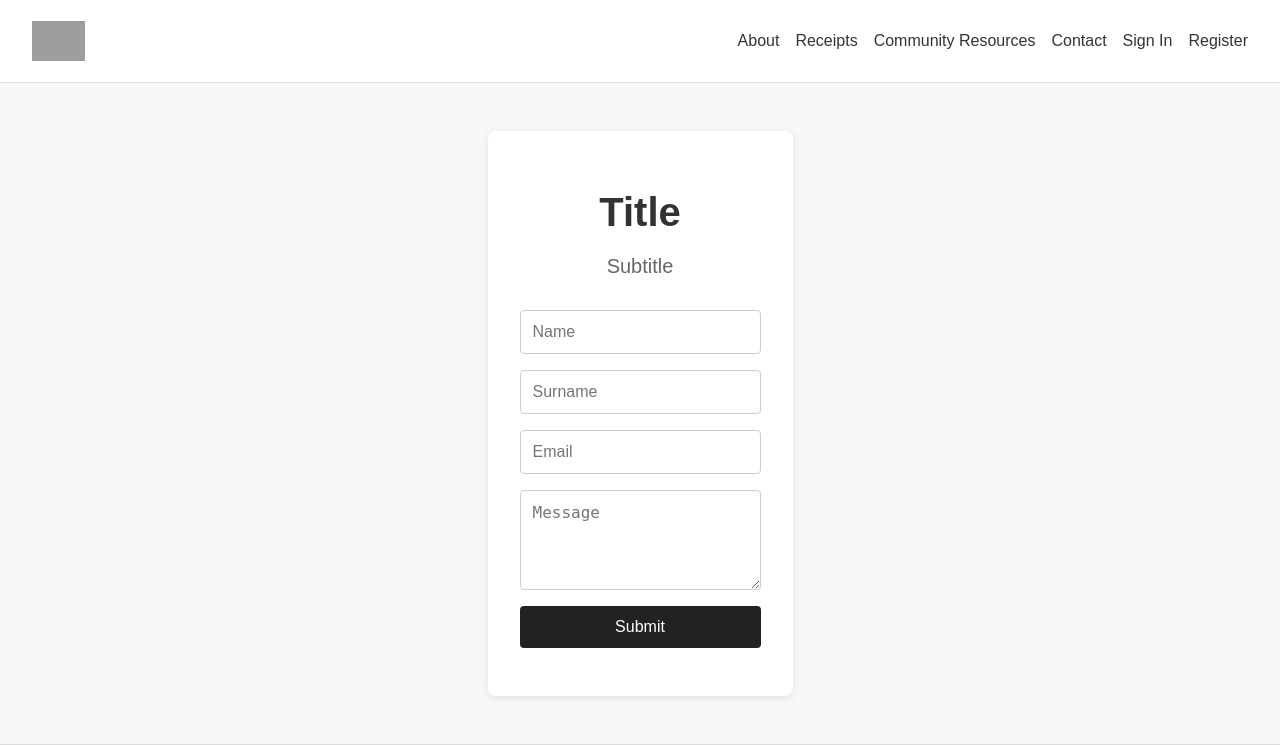
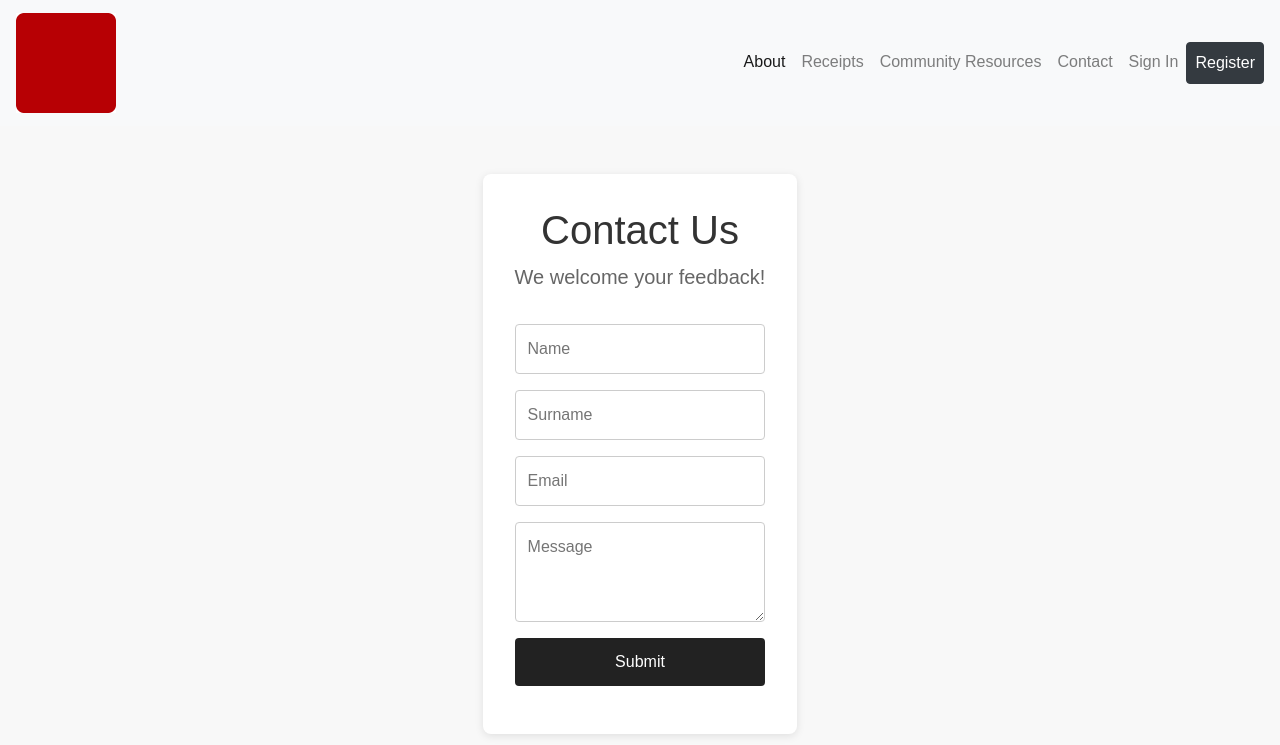
Before and after one commit to yukiou226/finalproject, a web app: file contact.html in a window 1280 px wide. Shown: the top 745 px of the page. Run offline with its HTML, style and script files only (its server is not run), Linux system fonts and the light colour scheme; some libraries are stand-ins or nearby versions; grey boxes are pictures that could not be loaded.

Commit message:
modified

```diff
--- a/contact.html
+++ b/contact.html
@@ -1,28 +1,38 @@
 <html lang="en">
 <head>
-  <meta charset="UTF-8">
-  <meta name="viewport" content="width=device-width, initial-scale=1.0">
-  <title>Contact Us</title>
-  <link rel="stylesheet" href="css/styles.css">
+    <meta charset="UTF-8">
+    <meta name="viewport" content="width=device-width, initial-scale=1.0">
+    <meta name="theme-color" content="#343a40">
+    <meta http-equiv="X-UA-Compatible" content="ie=edge">
+    <link rel="manifest" href="/manifest.json">
+    <link rel="stylesheet" href="https://stackpath.bootstrapcdn.com/bootstrap/4.5.2/css/bootstrap.min.css">
+    <link rel="stylesheet" href="css/styles.css">
+    <title>Yuki's Food Blog</title>
 </head>
 <body>
+     <!-- Navigation -->
+  <nav class="navbar navbar-expand-lg navbar-light bg-light">
+    <a class="navbar-brand" href="#"><img src="images/logo.jpg" alt="Company Logo" width="100"></a>
+    <button class="navbar-toggler" type="button" data-toggle="collapse" data-target="#navbarNav">
+      <span class="navbar-toggler-icon"></span>
+    </button>
+    <div class="collapse navbar-collapse" id="navbarNav">
+      <ul class="navbar-nav ml-auto">
+        <li class="nav-item active"><a class="nav-link" href="#">About</a></li>
+        <li class="nav-item"><a class="nav-link" href="#">Receipts</a></li>
+        <li class="nav-item"><a class="nav-link" href="#">Community Resources</a></li>
+        <li class="nav-item"><a class="nav-link" href="#">Contact</a></li>
+        <li class="nav-item"><a class="nav-link" href="login.html">Sign In</a></li>
+        <li class="nav-item"><a class="nav-link btn btn-dark text-white" href="register.html">Register</a></li>
+      </ul>
+    </div>
+  </nav>
   <header>
-    <nav>
-      <img src="images/logo.png" alt="Company Logo">
-      <ul>
-        <li><a href="index.html">About</a></li>
-        <li><a href="#">Receipts</a></li>
-        <li><a href="#">Community Resources</a></li>
-        <li><a href="contact.html">Contact</a></li>
-        <li><a href="login.html">Sign In</a></li>
-        <li><a href="register.html">Register</a></li>
-      </ul>
-    </nav>
   </header>
 
   <main>
-    <h1>Title</h1>
-    <p>Subtitle</p>
+    <h1>Contact Us</h1>
+    <p>We welcome your feedback!</p>
     <form id="contactForm">
       <input type="text" name="name" placeholder="Name" required>
       <input type="text" name="surname" placeholder="Surname" required>
@@ -32,21 +42,42 @@
     </form>
   </main>
 
-  <footer>
-    <img src="images/logo.jpg" alt="Company Logo">
-    <section>
-      <div>
-        <h4>About</h4>
-        <ul><li>Recipes</li><li>Tips</li><li>Community Resources</li><li>Support</li></ul>
+  <!-- Footer -->
+  <footer class="bg-light text-center text-lg-start mt-5">
+    <div class="container p-4">
+      <div class="row">
+        <div class="col-lg-3 col-md-6 mb-4 mb-md-0">
+          <h5 class="text-uppercase">About</h5>
+          <ul class="list-unstyled">
+            <li><a href="#" class="text-dark">Recipes</a></li>
+            <li><a href="#" class="text-dark">Tips</a></li>
+            <li><a href="#" class="text-dark">Community</a></li>
+            <li><a href="#" class="text-dark">Support</a></li>
+          </ul>
+        </div>
+        <div class="col-lg-3 col-md-6 mb-4 mb-md-0">
+          <h5 class="text-uppercase">User Data</h5>
+          <ul class="list-unstyled">
+            <li><a href="#" class="text-dark">Terms</a></li>
+            <li><a href="#" class="text-dark">Privacy</a></li>
+            <li><a href="#" class="text-dark">Site Map</a></li>
+          </ul>
+        </div>
+        <div class="col-lg-3 col-md-6 mb-4 mb-md-0">
+          <h5 class="text-uppercase">Donate</h5>
+          <ul class="list-unstyled">
+            <li><a href="#" class="text-dark">Support Us</a></li>
+          </ul>
+        </div>
+        <div class="col-lg-3 col-md-6 mb-4 mb-md-0">
+          <h5 class="text-uppercase">Follow Us</h5>
+          <a href="#"><img src="images/icon-ig.svg" width="24" alt="Instagram"></a>
+          <a href="#"><img src="images/icon-youtube.svg" width="24" alt="YouTube"></a>
+          <a href="#"><img src="images/icon-linkedin.svg" width="24" alt="LinkedIn"></a>
+
+        </div>
       </div>
-      <div>
-        <h4>User Data Collection</h4>
-        <ul><li>Site Map</li><li>Terms of Service</li><li>Privacy Policy</li></ul>
-      </div>
-      <div>
-        <h4>Donate</h4>
-      </div>
-    </section>
+    </div>
   </footer>
 
   <script>
--- a/css/styles.css
+++ b/css/styles.css
@@ -119,7 +119,7 @@ footer {
   padding: 2rem;
   display: flex;
   flex-direction: column;
-  align-items: center;
+  align-items: flex-start;
   gap: 1rem;
 }
 footer section {
--- a/scss/styles.scss
+++ b/scss/styles.scss
@@ -146,7 +146,7 @@ footer {
   padding: 2rem;
   display: flex;
   flex-direction: column;
-  align-items: center;
+  align-items: flex-start;
   gap: 1rem;
 
   section {
```
Also changed, not shown: index.html (+8 -6 lines), login.html (+61 -29 lines), register.html (+40 -14 lines), images/logo.jpg (added).
